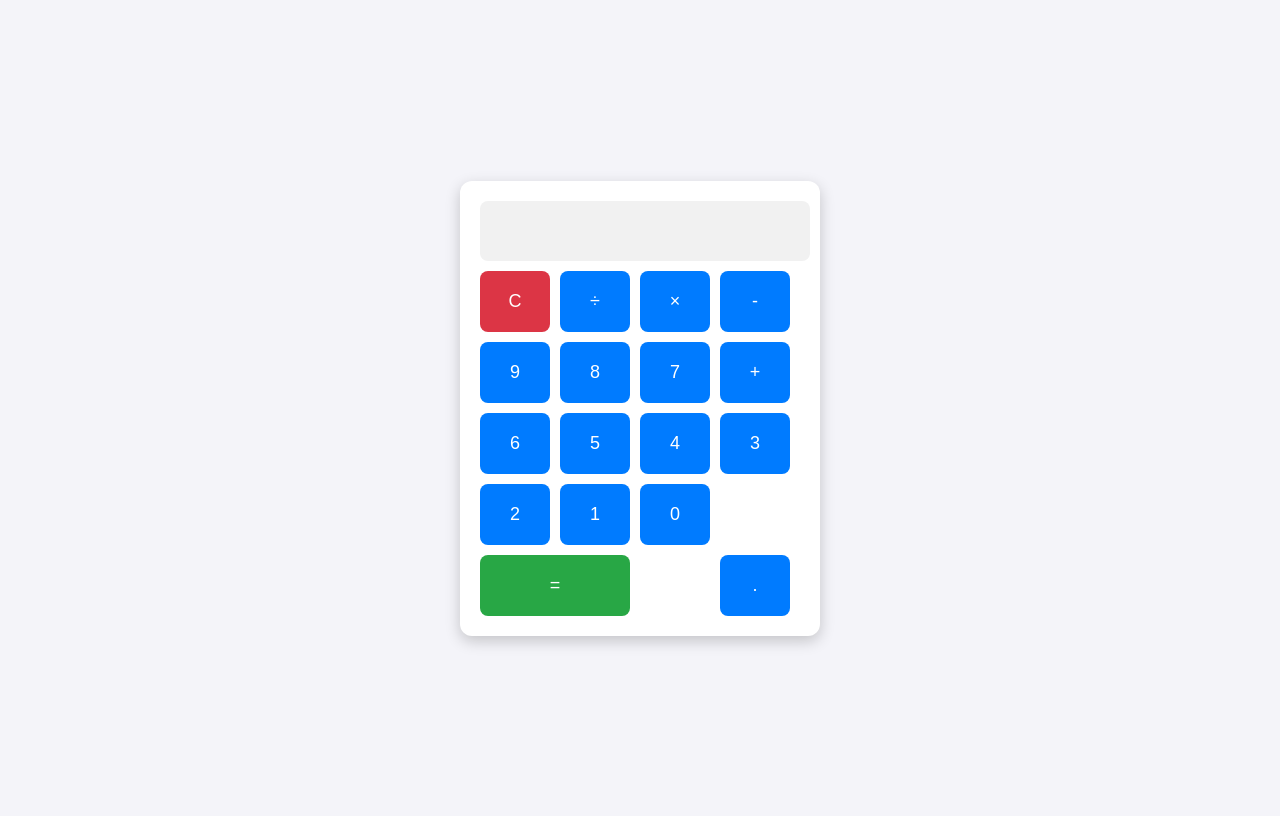
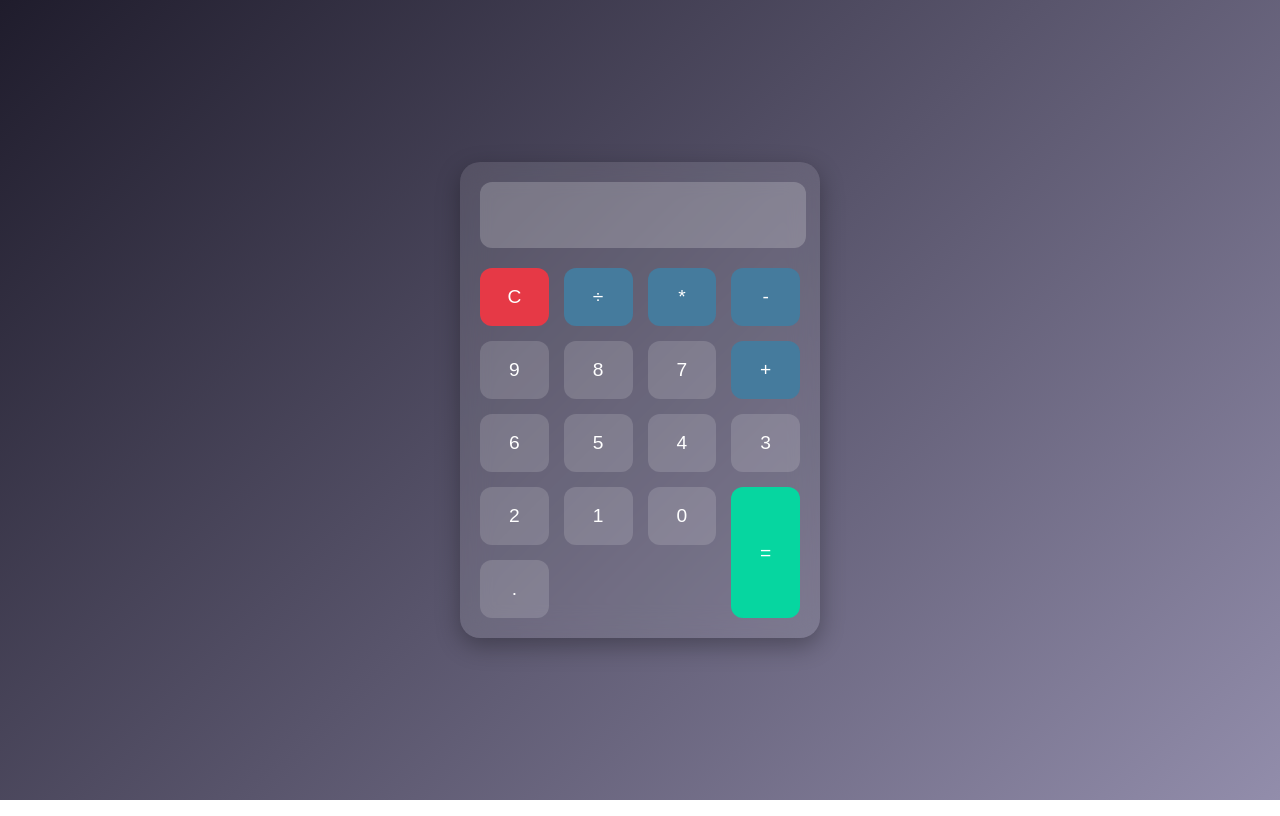
Before and after one commit to TobikeyZ-svg/calculator, a plain HTML site: page index.html in a window 1280 px wide. Drawn offline with Linux system fonts and the light colour scheme.

Commit message:
Add files via upload

```diff
--- a/index.html
+++ b/index.html
@@ -11,14 +11,14 @@
     <input type="text" id="display" disabled>
     <div class="buttons">
       <button onclick="clearDisplay()" class="clear">C</button>
-      <button onclick="appendValue('/')">÷</button>
-      <button onclick="appendValue('*')">×</button>
-      <button onclick="appendValue('-')">-</button>
+      <button class="hero" onclick="appendValue('/')">÷</button>
+      <button class="hero" onclick="appendValue('*')">*</button>
+      <button class="hero" onclick="appendValue('-')">-</button>
 
       <button onclick="appendValue('9')">9</button>
       <button onclick="appendValue('8')">8</button>
       <button onclick="appendValue('7')">7</button>
-      <button onclick="appendValue('+')">+</button>
+      <button class="hero" onclick="appendValue('+')">+</button>
 
       <button onclick="appendValue('6')">6</button>
       <button onclick="appendValue('5')">5</button>
@@ -31,11 +31,12 @@
 
       <button onclick="appendValue('0')">0</button>
       <button onclick="calculate()" class="equal">=</button>
-      <br>
+
       <button onclick="appendValue('.')">.</button>
     </div>
   </div>
+  <!-- Calculator Display -->
 
-  <script type="module" src="script.js"></script>
+    <script src="script.js"></script>
 </body>
 </html>
--- a/script.js
+++ b/script.js
@@ -1,4 +1,4 @@
-const display = document.getElementById("display");
+let display = document.getElementById("display");
 
     function appendValue(value) {
       display.value += value;
--- a/style.css
+++ b/style.css
@@ -1,57 +1,88 @@
+
 body {
-    font-family: Arial, sans-serif;
+  font-family: 'Segoe UI', Tahoma, Geneva, Verdana, sans-serif;
+  background: linear-gradient(135deg, #1f1c2c, #928dab);
   display: flex;
   justify-content: center;
   align-items: center;
   height: 100vh;
-    background: #f4f4f9;
+  margin: 0;
 }
+
 .calculator {
-    background: #fff;
+  background: rgba(255, 255, 255, 0.1);
+  border-radius: 20px;
+  box-shadow: 0 8px 25px rgba(0, 0, 0, 0.3);
+  backdrop-filter: blur(15px);
   padding: 20px;
-    border-radius: 12px;
-    box-shadow: 0 5px 15px rgba(0,0,0,0.2);
-    text-align: center;
+  width: 320px;
 }
+
 #display {
   width: 100%;
-    height: 50px;
-    margin-bottom: 10px;
+  height: 60px;
+  font-size: 1.8rem;
   text-align: right;
-    font-size: 24px;
-    padding: 5px;
+  margin-bottom: 20px;
+  padding: 3px;
   border: none;
-    border-radius: 8px;
-    background: #f1f1f1;
+  border-radius: 12px;
+  background: rgba(255, 255, 255, 0.2);
+  color: #fff;
+  outline: none;
 }
+
 .buttons {
   display: grid;
-    grid-template-columns: repeat(4, 70px);
-    grid-gap: 10px;
+  grid-template-columns: repeat(4, 1fr);
+  gap: 15px;
 }
+
 button {
-    padding: 20px;
-    font-size: 18px;
+  font-size: 1.2rem;
+  padding: 18px;
   border: none;
-    border-radius: 8px;
-    background: #007bff;
-    color: white;
+  border-radius: 12px;
+  background: rgba(255, 255, 255, 0.15);
+  color: #fff;
   cursor: pointer;
-    transition: 0.2s;
+  transition: all 0.2s ease;
 }
+
 button:hover {
-    background: #0056b3;
+  background: rgba(255, 255, 255, 0.3);
+  transform: translateY(-2px);
 }
+
+button:active {
+  transform: scale(0.95);
+}
+
+.clear {
+  background: #e63946;
+}
+
+.clear:hover {
+  background: #d62828;
+}
+
+.hero {
+  background: #457b9d;
+}
+
+.hero:hover {
+  background: #1d3557;
+}
+
 .equal {
+  background: #06d6a0;
+  grid-row: span 2;
+}
+
+.equal:hover {
+  background: #04b383;
+}
+
+.zero {
   grid-column: span 2;
-    background: #28a745;
 }
-  .equal:hover {
-    background: #1e7e34;
-  }
-  .clear {
-    background: #dc3545;
-  }
-  .clear:hover {
-    background: #a71d2a;
-  }
```
Lines whose indentation alone changed are shown as unchanged.
